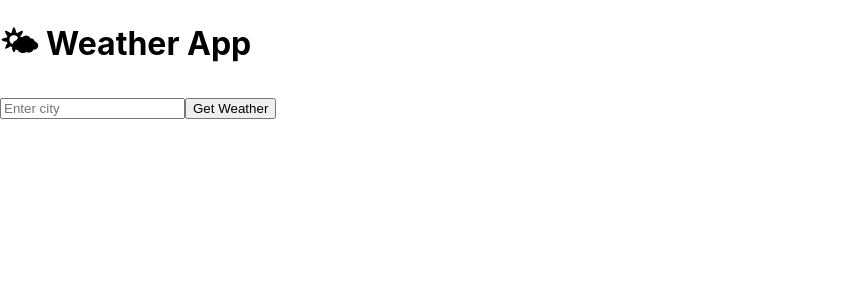
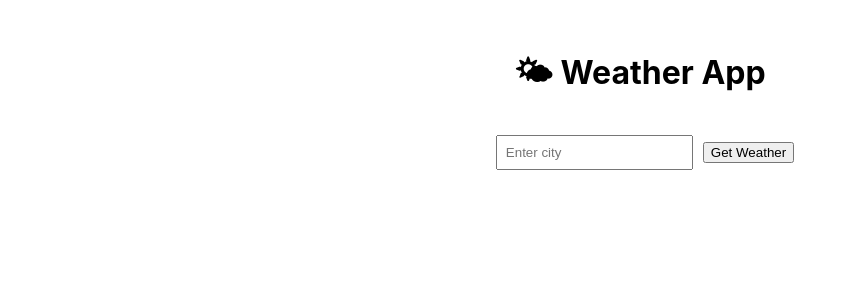
Before and after one commit to yenuliobapitiya/weather-app, a React (Create React App) app: page / in a window 1280 px wide. Shown: the top 300 px of the page, without its empty margins (0-857 px from the left). Built offline with nearby package versions, Linux system fonts and the light colour scheme.

Commit message:
style the weathe card

```diff
--- a/src/App.css
+++ b/src/App.css
@@ -1,38 +1,17 @@
-.App {
+.app {
   text-align: center;
+  margin-top: 50px;
 }
 
-.App-logo {
-  height: 40vmin;
-  pointer-events: none;
+input {
+  padding: 8px;
+  margin: 10px;
 }
 
-@media (prefers-reduced-motion: no-preference) {
-  .App-logo {
-    animation: App-logo-spin infinite 20s linear;
-  }
+.weather-card {
+  margin-top: 20px;
+  border: 1px solid #ccc;
+  display: inline-block;
+  padding: 20px;
+  border-radius: 10px;
 }
-
-.App-header {
-  background-color: #282c34;
-  min-height: 100vh;
-  display: flex;
-  flex-direction: column;
-  align-items: center;
-  justify-content: center;
-  font-size: calc(10px + 2vmin);
-  color: white;
-}
-
-.App-link {
-  color: #61dafb;
-}
-
-@keyframes App-logo-spin {
-  from {
-    transform: rotate(0deg);
-  }
-  to {
-    transform: rotate(360deg);
-  }
-}
```
